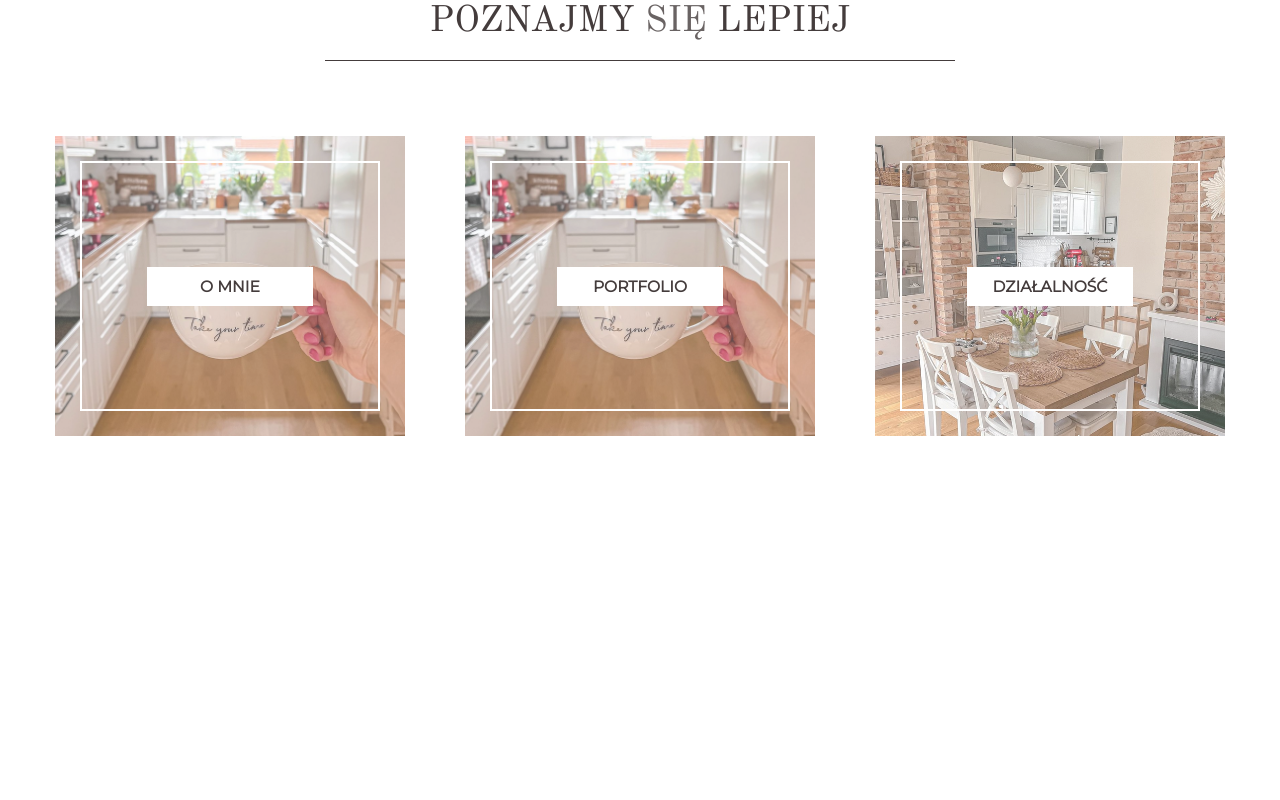
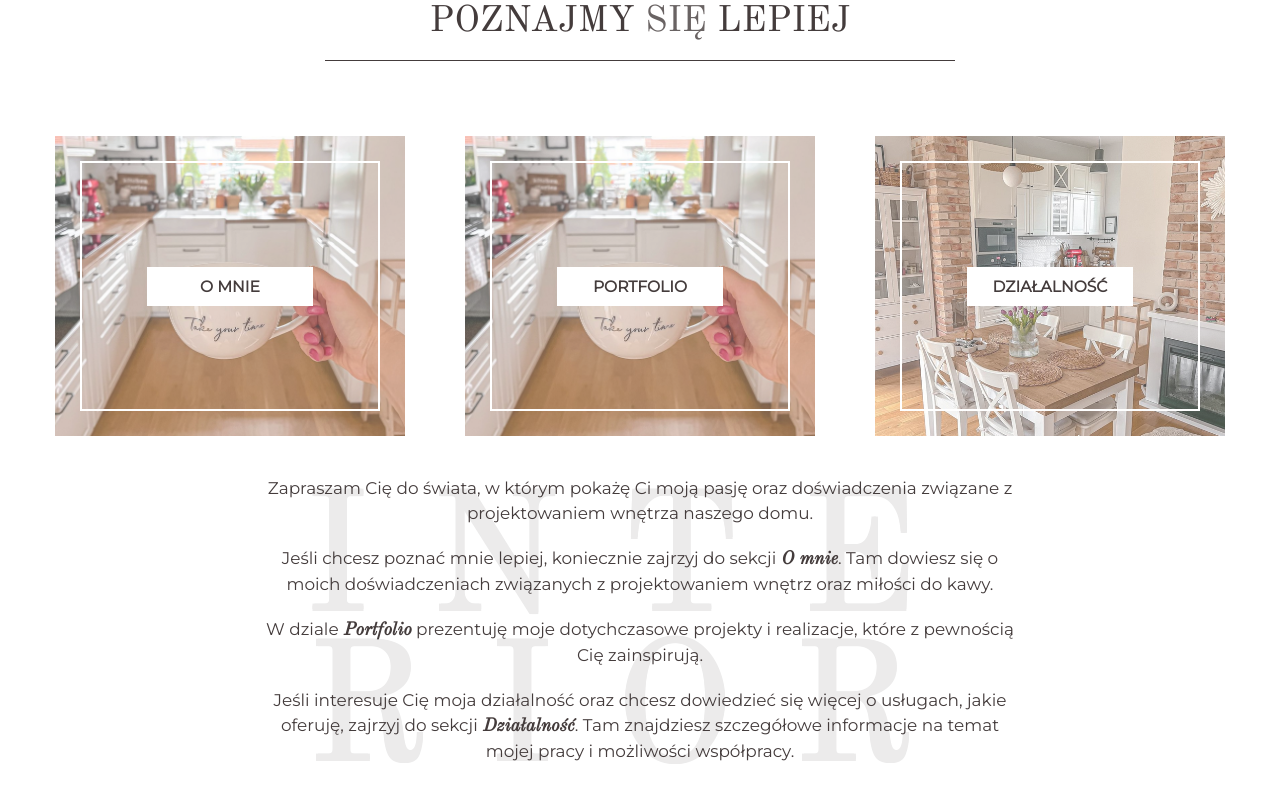
Before and after one commit to JerryWski/kathia-site, a React (Create React App) app: page / in a window 1280 px wide. Shown: the part 1149-1949 px from the top of the page. Before the commit the page ends 1610 px from the top, so only its background shows below. Built offline with nearby package versions, Linux system fonts and the light colour scheme; a web font is replaced by a local one.

Commit message:
adding text

```diff
--- a/src/components/SectionBoxes.module.css
+++ b/src/components/SectionBoxes.module.css
@@ -14,7 +14,7 @@
   font-family: var(--font);
 }
 .boxes_header__span {
-  opacity: .8;
+  opacity: 0.8;
 }
 .header_underline {
   display: block;
@@ -46,7 +46,9 @@
   transform: scale(1);
   overflow: hidden;
 }
-.box_one:hover .box_image,.box_two:hover .box_image, .box_three:hover .box_image {
+.box_one:hover .box_image,
+.box_two:hover .box_image,
+.box_three:hover .box_image {
   opacity: 1;
   transform: scale(1.1);
 }
@@ -62,7 +64,7 @@
   object-fit: contain;
   opacity: 0.7;
   z-index: -1;
-  transition: .5s all linear;
+  transition: 0.5s all linear;
 }
 
 .box_border {
@@ -87,14 +89,67 @@
   padding: 10px 25px;
   min-width: 166px;
   background-color: var(--white);
-  transition: .3s all linear;
+  transition: 0.3s all linear;
 }
-.box_one__link:hover, .box_two__link:hover, .box_three__link:hover {
+.box_one__link:hover,
+.box_two__link:hover,
+.box_three__link:hover {
   color: var(--white);
   background-color: var(--black);
-
+}
+.text_section {
+  position: relative;
+  font-family: var(--secondfont);
+  word-break: break-word;
+  margin: 0 auto;
+  max-width: 500px;
+  padding: 5px;
+  line-height: 20px;
 }
 
+.text_about {
+  margin: 15px 0 15px 0;
+}
+.text_span {
+  font-size: 1.2rem;
+  font-weight: 600;
+  font-style: italic;
+  font-family: var(--font);
+}
+.text_section__bg {
+  display: none;
+}
+@media (min-width: 900px) {
+  .text_section {
+    line-height: 25px;
+    font-size: 1.3rem;
+    max-width: 800px;
+    text-align: center;
+  }
+  .text_about {
+    margin: 20px;
+  }
+  .text_span {
+    font-size: 1.4rem;
+  }
+  .text_section__bg {
+    font-family: var(--font);
+    display: block;
+    position: absolute;
+    text-align: center;
+    width: auto;
+    top: 40px;
+    left: 0;
+    text-transform: uppercase;
+    font-size: 13rem;
+    color: var(--black);
+    text-shadow: -1px -1px 0 var(--black), 1px -1px 0 var(--black),
+      -1px 1px 0 var(--black), 1px 1px 0 var(--black);
+    letter-spacing: 60px;
+    line-height: 150px;
+    opacity: 0.1;
+  }
+}
 @media (max-width: 500px) {
   .box_one,
   .box_two,
@@ -108,7 +163,6 @@
     font-size: 1rem;
     padding: 5px 30px;
   }
-
   .box_border {
     width: 270px;
     height: 200px;
--- a/src/components/SectionsBoxes.tsx
+++ b/src/components/SectionsBoxes.tsx
@@ -41,6 +41,30 @@ const SectionBoxes: React.FC = () => {
           </a>
         </div>
       </div>
+      <div className={styles.text_section}>
+        <p className={styles.text_section__bg}>Interior</p>
+        <p className={styles.text_about}>
+          Zapraszam Cię do świata, w którym pokażę Ci moją pasję oraz
+          doświadczenia związane z projektowaniem wnętrza naszego domu.
+        </p>
+        <p className={styles.text_about}>
+          Jeśli chcesz poznać mnie lepiej, koniecznie zajrzyj do sekcji
+          <span className={styles.text_span}> O mnie</span>. Tam dowiesz się o
+          moich doświadczeniach związanych z projektowaniem wnętrz oraz miłości
+          do kawy.
+        </p>
+        <p className={styles.text_about}>
+          W dziale<span className={styles.text_span}> Portfolio</span>{' '}
+          prezentuję moje dotychczasowe projekty i realizacje, które z pewnością
+          Cię zainspirują.
+        </p>
+        <p className={styles.text_about}>
+          Jeśli interesuje Cię moja działalność oraz chcesz dowiedzieć się
+          więcej o usługach, jakie oferuję, zajrzyj do sekcji
+          <span className={styles.text_span}> Działalność</span>. Tam znajdziesz
+          szczegółowe informacje na temat mojej pracy i możliwości współpracy.
+        </p>
+      </div>
     </div>
   );
 };
```
